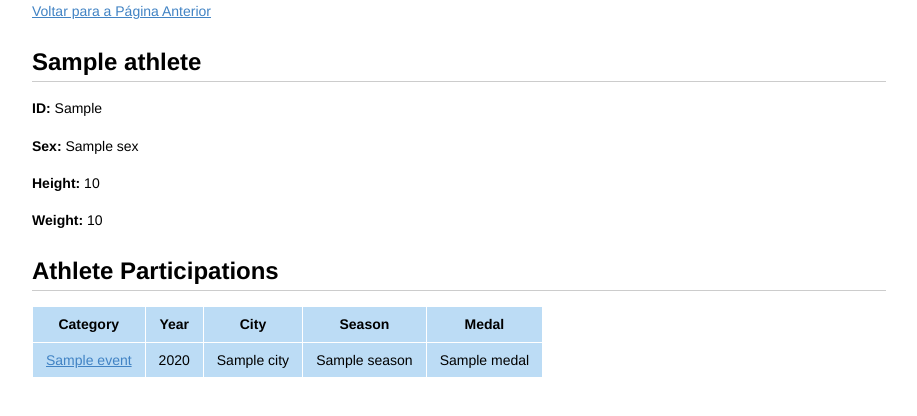
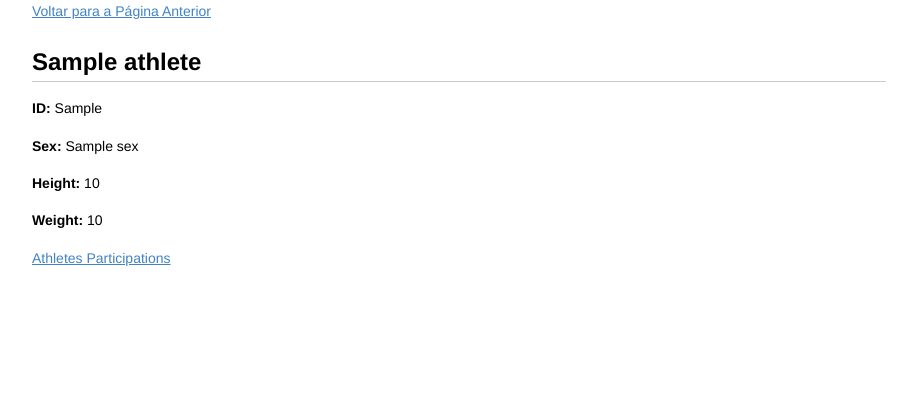
Before and after one commit to sarataboas/Base-de-dados---project, a Flask app: template templates/athletes.html in a window 1280 px wide. Shown: the part 52-468 px from the top of the page, without its empty margins (181-1098 px from the left). Run offline with Flask 3, Linux system fonts and the light colour scheme; the template is opened without the code that fills it: most values are stand-ins (such as "Sample title", 1, 10 or a date in 2020).

Commit message:
Ultimas alteracoes

```diff
--- a/app.py
+++ b/app.py
@@ -112,6 +112,13 @@ def get_athlete(id_atleta):
       WHERE idAtletas = :id
       ''', {'id': id_atleta}).fetchall()
 
+
+  return render_template('athletes.html', athlete_data = athlete_data)
+
+@APP.route('/athletes/<int:id_atleta>/athletes-participations')
+def athlete_participations(id_atleta):
+
+
   athlete_participations = db.execute(
     '''
     select a.name, e.city, e.season, e.year, c.event, p.medal, e.idEventos, c.idCategorias
@@ -124,8 +131,7 @@ def get_athlete(id_atleta):
     where idAtletas = :id);
     ''', {'id': id_atleta}).fetchall()
 
-  return render_template('athletes.html',
-           athlete_data = athlete_data, athlete_participations = athlete_participations)
+  return render_template('athletes-participations.html', athlete_participations = athlete_participations)
 
 
 #athletes search
--- a/templates/athletes.html
+++ b/templates/athletes.html
@@ -19,39 +19,14 @@
                   <p>
                     <b> Weight:</b> {{ athlete.weight }}<br>
                   </p>
+
+                  <p>
+                    <a href="/athletes/{{ athlete.idAtletas }}/athletes-participations"> Athletes Participations </a>
+                </p>
+
             {% endfor %}
 
-            <h2>Athlete Participations</h2>
-        {% if athlete_participations %}
-            <table border="1">
-                <thead>
-                    <tr>
-                        <th>Category</th>
-                        <th>Year</th>
-                        <th>City</th>
-                        <th>Season</th>
-                        <th>Medal</th>
-                    </tr>
-                </thead>
-                <tbody>
-                    {% for participation in athlete_participations %}
-                        <tr>
-                            <td><a href="/categories/{{ participation.idCategorias }}">{{ participation.event }}</a></td>
-                            <td>{{ participation.year }}</td>
-                            <td>{{ participation.city }}</td>
-                            <td>{{ participation.season }}</td>
-                            <td>{{ participation.medal }}</td>
-                        </tr>
-                    {% endfor %}
-                </tbody>
-            </table>
-        {% else %}
-            <p>No participations found for this athlete.</p>
         {% endif %}
 
-        </ul>
-    {% else %}
-        <p>Athlete not found.</p>
-    {% endif %}
 
     {% endblock %}
```
Also changed, not shown: templates/athletes-participations.html (added, +31 -0 lines).
